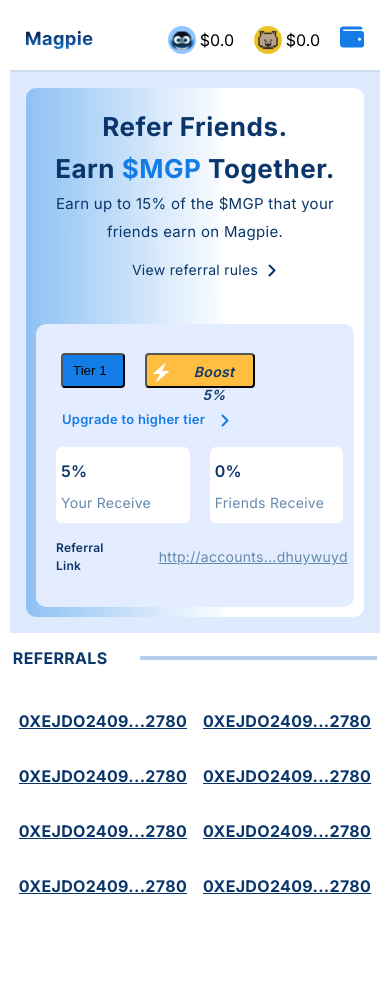
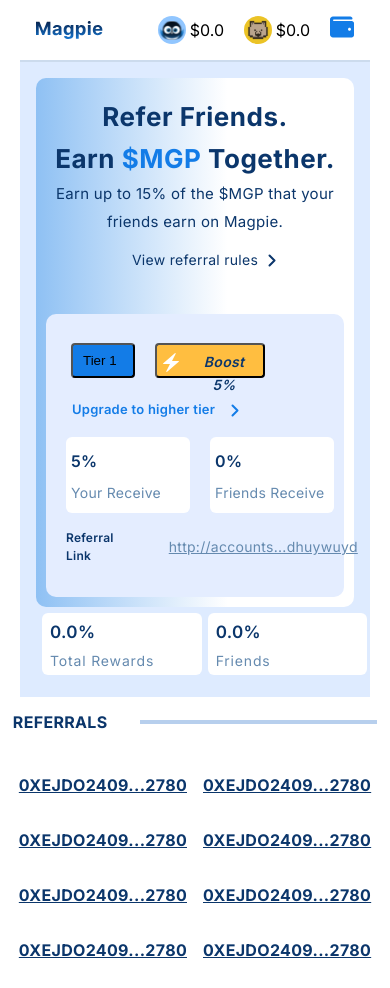
Before and after one commit to vishal5208/Magpie, a React (Create React App) app: page / in a window 390 px wide. Before the commit the page ends 934 px from the top, so only its background shows below. Built offline with nearby package versions, Linux system fonts and the light colour scheme.

Commit message:
made some changes

```diff
--- a/src/components/Content/Content.css
+++ b/src/components/Content/Content.css
@@ -194,6 +194,76 @@
 		font-size: 12px;
 	}
 
+	.new-2-blocks-for-mobile {
+		display: flex !important;
+		flex-direction: row;
+		align-items: flex-start;
+		padding: 6px;
+		gap: 6px;
+
+		/* Inside auto layout */
+
+		flex: none;
+		order: 0;
+		flex-grow: 0;
+	}
+
+	.referral-info-mobile {
+		box-sizing: border-box;
+
+		/* Auto layout */
+
+		display: flex !important;
+		flex-direction: column;
+		justify-content: center;
+		align-items: flex-start;
+		padding: 6px 8px;
+		gap: 6px;
+		width: 81%;
+		background: #ffffff;
+		border-radius: 6px;
+
+		/* Inside auto layout */
+
+		flex: none;
+		order: 0;
+		flex-grow: 0;
+	}
+
+	.referral-info-mobile p {
+		margin: 0;
+	}
+
+	.referral-info-mobile .friend {
+		font-weight: 500;
+		font-size: 14px;
+		line-height: 17px;
+		/* identical to box height */
+
+		display: flex;
+		align-items: center;
+		text-align: center;
+		letter-spacing: 0.06em;
+
+		color: #658aaf;
+	}
+
+	.referral-info-mobile .numbers {
+		font-weight: 600;
+		font-size: 17px;
+		line-height: 27px;
+		/* identical to box height */
+
+		display: flex;
+		align-items: center;
+		text-align: center;
+		letter-spacing: 0.02em;
+
+		/* deep blue */
+
+		color: #0b366b;
+	}
+
 	.referral-info {
 		width: 37% !important;
 		margin-right: 0;
@@ -353,6 +423,10 @@
 /* end of mediaqury */
 
 .about-earn-mobile {
+	display: none;
+}
+
+.new-2-blocks-for-mobile {
 	display: none;
 }
 
--- a/src/components/Content/Content.js
+++ b/src/components/Content/Content.js
@@ -110,6 +110,17 @@
 					</div>
 				</div>
 			</div>
+
+			<div className="new-2-blocks-for-mobile">
+				<div className="referral-info-mobile">
+					<p className="numbers">0.0%</p>
+					<p className="friend">Total Rewards</p>
+				</div>
+				<div className="referral-info-mobile">
+					<p className="numbers">0.0%</p>
+					<p className="friend">Friends</p>
+				</div>
+			</div>
 		</section>
 	);
 };
--- a/src/index.css
+++ b/src/index.css
@@ -3,7 +3,7 @@
 	font-family: Inter, "Segoe UI";
 	-webkit-font-smoothing: antialiased;
 	-moz-osx-font-smoothing: grayscale;
-	padding: 10px;
+	padding: 0px 20px 0 20px;
 }
 
 code {
```
